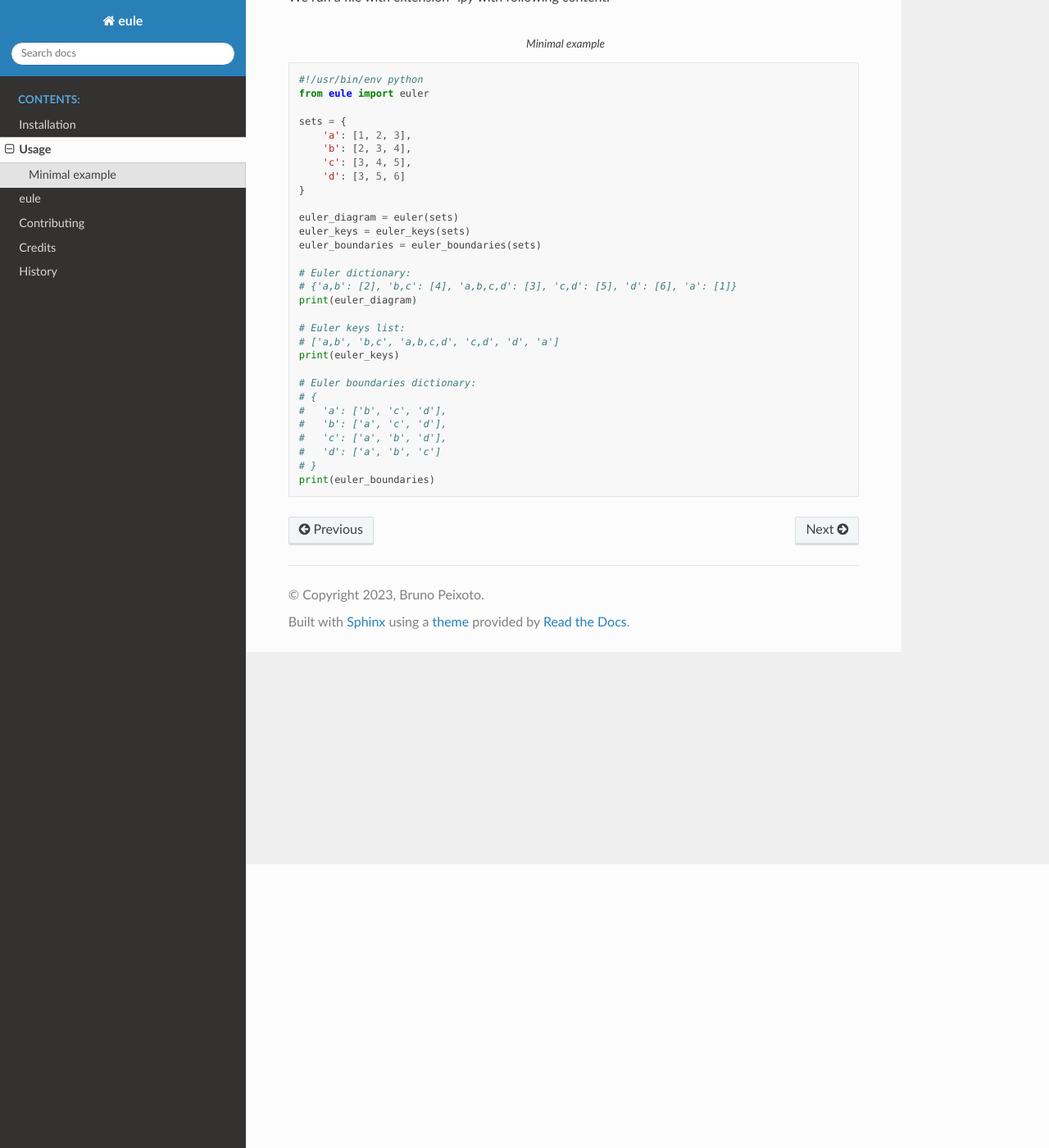
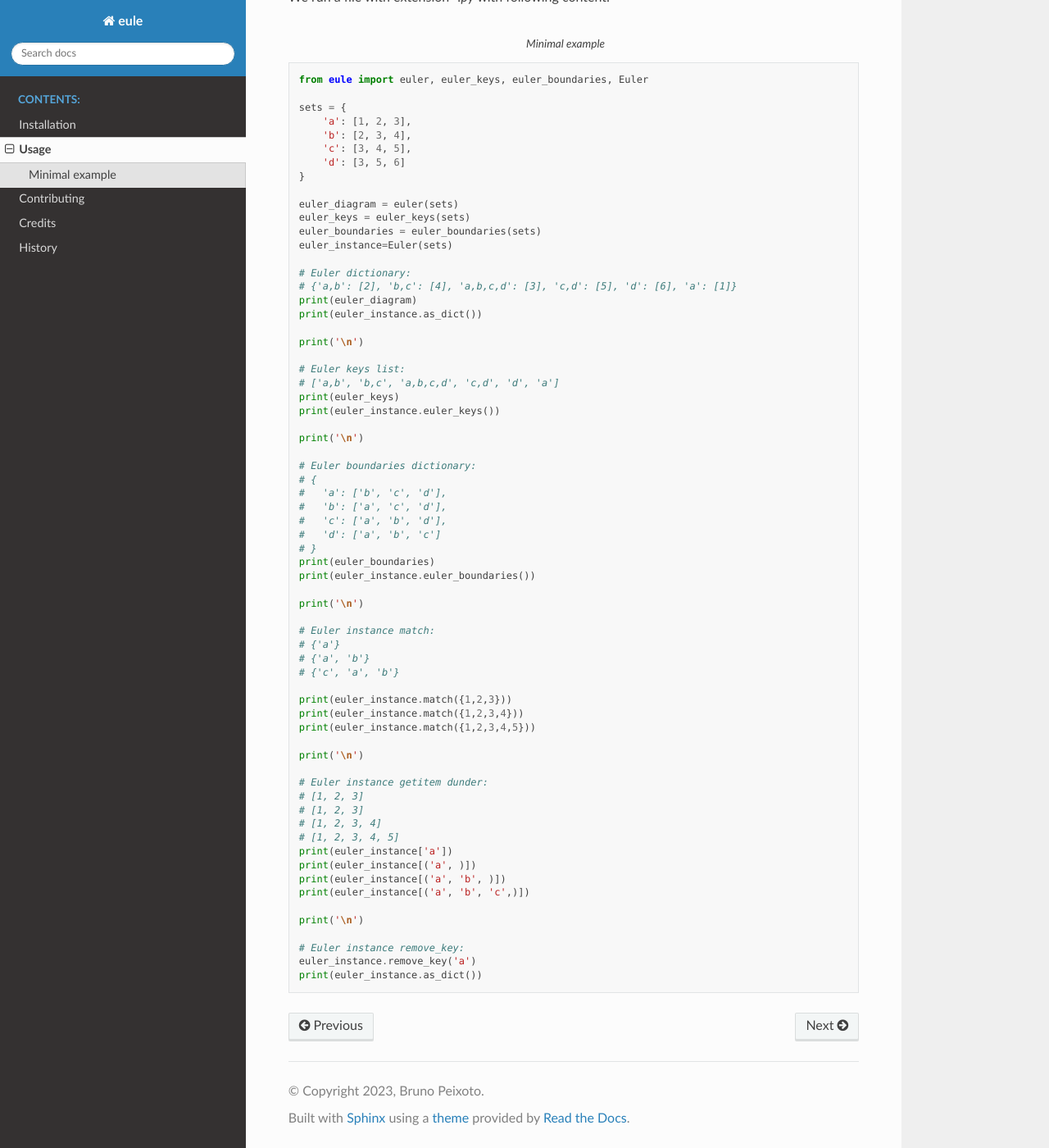
Before and after one commit to trouchet/eule, a Sphinx documentation site: the page built from docs/usage.rst, in a window 1280 px wide and 1400 px high, scrolled down 346 px. Shown: the whole window at 82% size. Built offline with Sphinx 7.4.7 and the Read the Docs theme 2.0.0, drawn with Linux system fonts in a browser that asks for light colours; pages that are not in the unit, such as notebooks, are missing from menus.

```diff
--- a/docs/installation.rst
+++ b/docs/installation.rst
@@ -31,7 +31,7 @@ You can either clone the public repository:
 
     $ git clone git://github.com/trouchet/eule
 
-Or download and untar the `tarball`_: :-P
+Or download and untar the `tarball`_:
 
 .. code-block:: console
 
--- a/docs/usage.rst
+++ b/docs/usage.rst
@@ -14,8 +14,7 @@ We run a file with extension `*.py` with following content:
 ..  code-block:: python
     :caption: Minimal example
 
-    #!/usr/bin/env python
-    from eule import euler
+    from eule import euler, euler_keys, euler_boundaries, Euler
 
     sets = {
         'a': [1, 2, 3],
@@ -27,14 +26,21 @@ We run a file with extension `*.py` with following content:
     euler_diagram = euler(sets)
     euler_keys = euler_keys(sets)
     euler_boundaries = euler_boundaries(sets)
+    euler_instance=Euler(sets)
 
     # Euler dictionary:
     # {'a,b': [2], 'b,c': [4], 'a,b,c,d': [3], 'c,d': [5], 'd': [6], 'a': [1]}
     print(euler_diagram)
+    print(euler_instance.as_dict())
+
+    print('\n')
 
     # Euler keys list:
     # ['a,b', 'b,c', 'a,b,c,d', 'c,d', 'd', 'a']
     print(euler_keys)
+    print(euler_instance.euler_keys())
+
+    print('\n')
 
     # Euler boundaries dictionary:
     # {
@@ -44,3 +50,33 @@ We run a file with extension `*.py` with following content:
     #   'd': ['a', 'b', 'c']
     # }
     print(euler_boundaries)
+    print(euler_instance.euler_boundaries())
+
+    print('\n')
+
+    # Euler instance match:
+    # {'a'}
+    # {'a', 'b'}
+    # {'c', 'a', 'b'}
+
+    print(euler_instance.match({1,2,3}))
+    print(euler_instance.match({1,2,3,4}))
+    print(euler_instance.match({1,2,3,4,5}))
+
+    print('\n')
+
+    # Euler instance getitem dunder:
+    # [1, 2, 3]
+    # [1, 2, 3]
+    # [1, 2, 3, 4]
+    # [1, 2, 3, 4, 5]
+    print(euler_instance['a'])
+    print(euler_instance[('a', )])
+    print(euler_instance[('a', 'b', )])
+    print(euler_instance[('a', 'b', 'c',)])
+
+    print('\n')
+
+    # Euler instance remove_key:
+    euler_instance.remove_key('a')
+    print(euler_instance.as_dict())
```
Also changed, not shown: README.md (+48 -18 lines), docs/modules.rst (deleted, +0 -7 lines).
